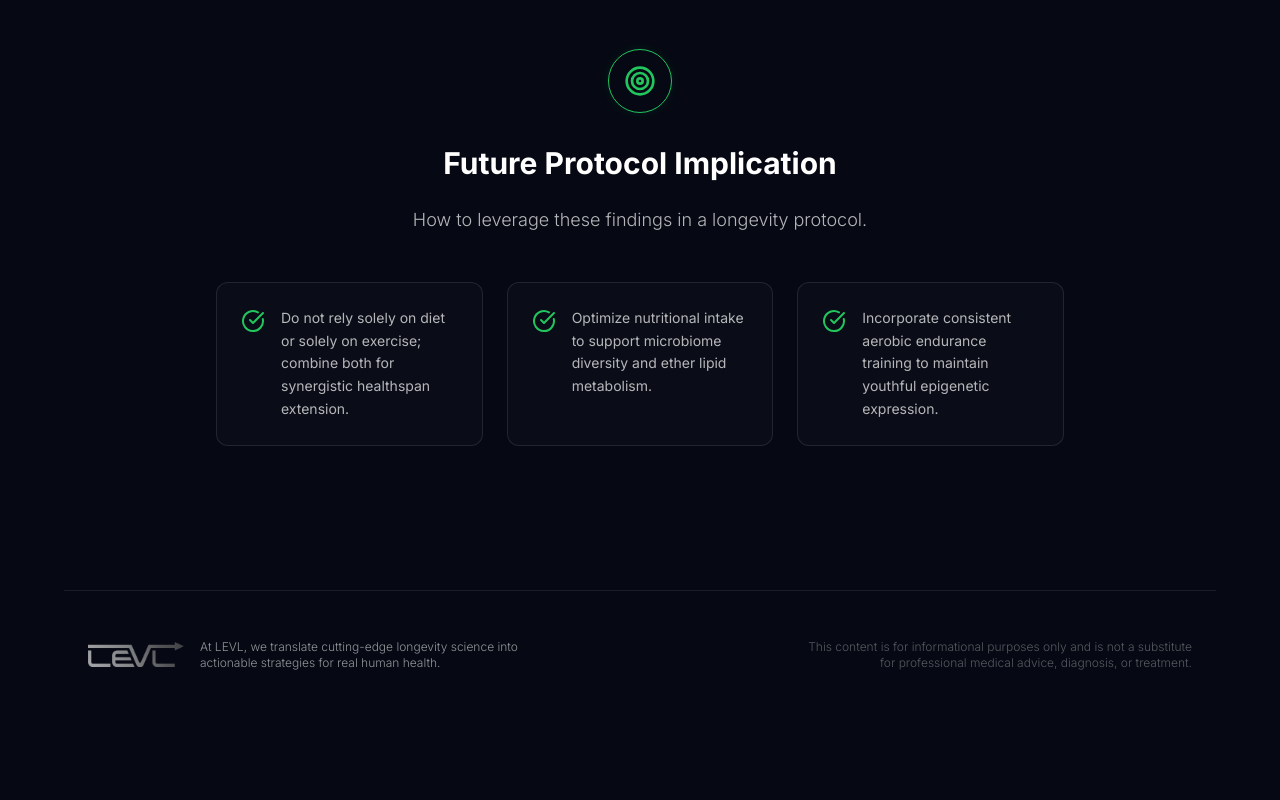
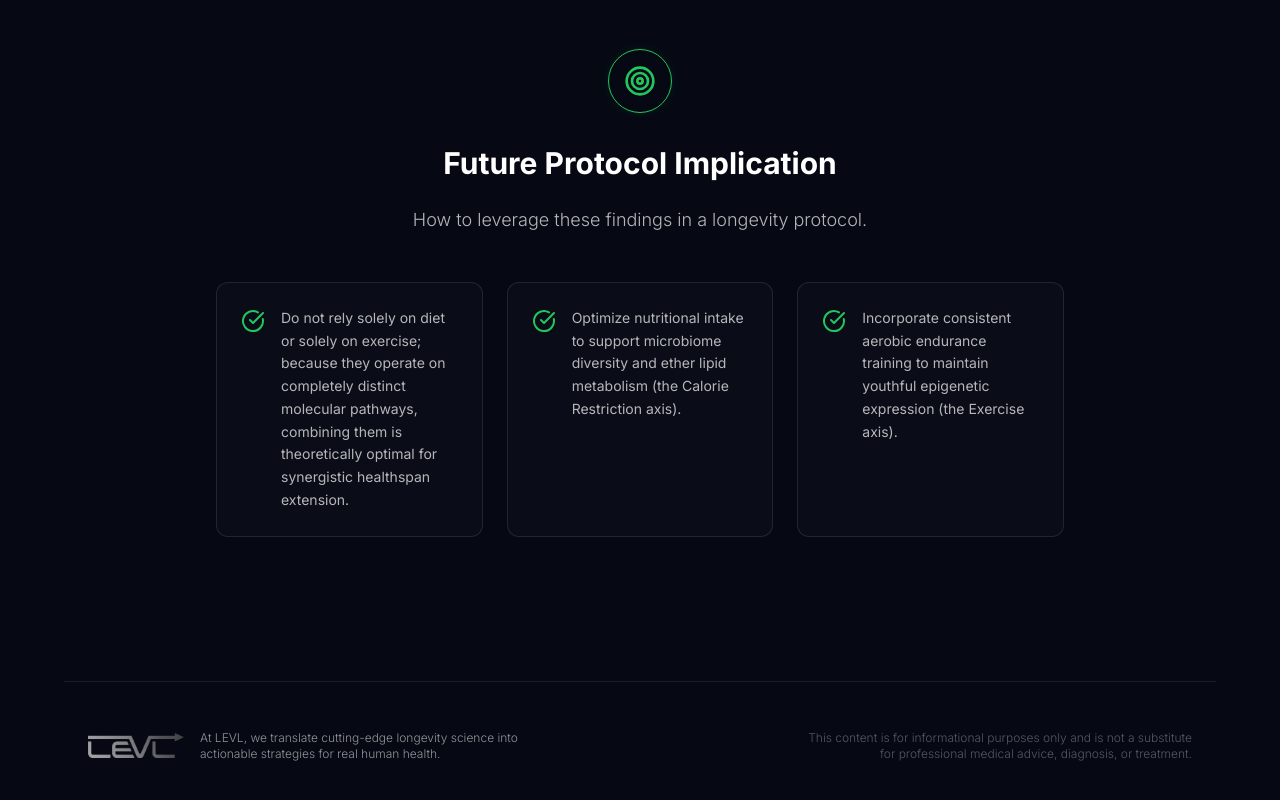
Before and after one commit to Kylen-McClintock/levl-research-paper-summary-engine, a React (Vite) app: page /diet-vs-exercise-aging in a window 1280 px wide. Shown: the part 4862-5662 px from the top of the page. Before the commit the page ends 5629 px from the top, so only its background shows below. Built offline with nearby package versions, Linux system fonts and the light colour scheme.

Commit message:
fix: Increase Venn Diagram overlap and clarify combination protocols

```diff
--- a/src/CrExWebpage.tsx
+++ b/src/CrExWebpage.tsx
@@ -204,7 +204,7 @@ export const CrExWebpage = () => {
 
           <div className="relative h-[300px] md:h-[400px] flex items-center justify-center overflow-visible">
             {/* Left Circle (Green - Diet) */}
-            <div className="absolute left-[5%] md:left-[15%] w-[220px] h-[220px] md:w-[320px] md:h-[320px] rounded-full border border-green border-opacity-50 bg-green-500 bg-opacity-10 mix-blend-screen flex items-center justify-start pl-8 md:pl-12 shadow-[0_0_50px_rgba(34,197,94,0.15)] transition-transform hover:scale-105 hover:bg-opacity-20 z-10">
+            <div className="absolute left-[10%] md:left-[25%] w-[220px] h-[220px] md:w-[320px] md:h-[320px] rounded-full border border-green border-opacity-50 bg-green-500 bg-opacity-10 mix-blend-screen flex items-center justify-start pl-8 md:pl-12 shadow-[0_0_50px_rgba(34,197,94,0.15)] transition-transform hover:scale-105 hover:bg-opacity-20 z-10">
               <div className="text-left w-24 md:w-32">
                 <span className="block text-green font-bold text-lg md:text-xl mb-1">Calorie<br/>Restriction</span>
                 <span className="text-[10px] md:text-xs text-green opacity-80 leading-tight block">Microbiome & Metabolism</span>
@@ -212,7 +212,7 @@ export const CrExWebpage = () => {
             </div>
 
             {/* Right Circle (Cyan - Exercise) */}
-            <div className="absolute right-[5%] md:right-[15%] w-[220px] h-[220px] md:w-[320px] md:h-[320px] rounded-full border border-cyan border-opacity-50 bg-cyan-500 bg-opacity-10 mix-blend-screen flex items-center justify-end pr-8 md:pr-12 shadow-[0_0_50px_rgba(14,165,233,0.15)] transition-transform hover:scale-105 hover:bg-opacity-20 z-10">
+            <div className="absolute right-[10%] md:right-[25%] w-[220px] h-[220px] md:w-[320px] md:h-[320px] rounded-full border border-cyan border-opacity-50 bg-cyan-500 bg-opacity-10 mix-blend-screen flex items-center justify-end pr-8 md:pr-12 shadow-[0_0_50px_rgba(14,165,233,0.15)] transition-transform hover:scale-105 hover:bg-opacity-20 z-10">
               <div className="text-right w-24 md:w-32">
                 <span className="block text-cyan font-bold text-lg md:text-xl mb-1">Endurance<br/>Exercise</span>
                 <span className="text-[10px] md:text-xs text-cyan opacity-80 leading-tight block">Epigenetics & Tissue</span>
--- a/src/data/crExData.json
+++ b/src/data/crExData.json
@@ -45,8 +45,8 @@
     "Endurance exercise drives deep epigenetic and structural changes at the tissue level."
   ],
   "protocolRecommendations": [
-    "Do not rely solely on diet or solely on exercise; combine both for synergistic healthspan extension.",
-    "Optimize nutritional intake to support microbiome diversity and ether lipid metabolism.",
-    "Incorporate consistent aerobic endurance training to maintain youthful epigenetic expression."
+    "Do not rely solely on diet or solely on exercise; because they operate on completely distinct molecular pathways, combining them is theoretically optimal for synergistic healthspan extension.",
+    "Optimize nutritional intake to support microbiome diversity and ether lipid metabolism (the Calorie Restriction axis).",
+    "Incorporate consistent aerobic endurance training to maintain youthful epigenetic expression (the Exercise axis)."
   ]
 }
```
